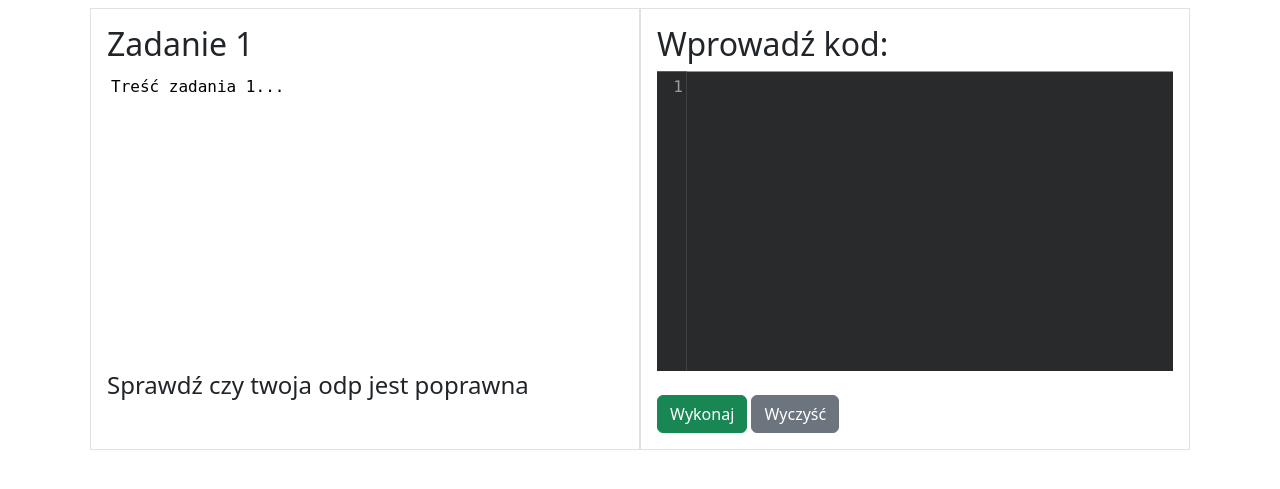
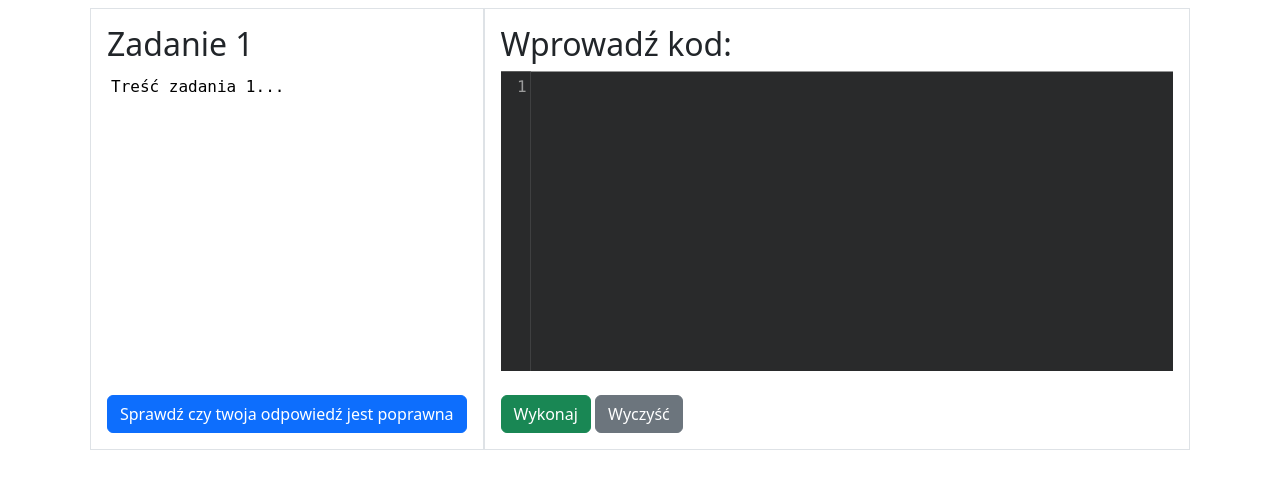
Before and after one commit to Pawi1/pythongame, a Django app: page / in a window 1280 px wide. Shown: the top 489 px of the page. Run offline with Django 3.2, Linux system fonts and the light colour scheme; some libraries are stand-ins or nearby versions.

Commit message:
Usprawnienie szablonu

```diff
--- a/gra/templates/execute_command.html
+++ b/gra/templates/execute_command.html
@@ -13,13 +13,16 @@
 </head>
 <body>
 <div class="container">
-    <div class="d-flex gy-2 m-2">
+    <div class="d-flex gy-2 m-2 flex-column flex-md-row">
         <div class="border p-3 flex-grow-1">
             <h2>{{ title }}</h2>
             <textarea id="content">{{ content }}</textarea>
-            <h4>Sprawdź czy twoja odp jest poprawna</h4>
+            <br>
+            <form method="post" action="{% url 'execute_command' %}">
+                <input type="submit" class="btn btn-primary" value="Sprawdź czy twoja odpowiedź jest poprawna" name="Sprawdz">
+            </form>
         </div>
-        <div class="d-flex flex-column w-50">
+        <div class="d-flex flex-column w-100">
             <div class="border p-3 flex-grow-1">
                 <h2>Wprowadź kod:</h2>
                 <form method="post" action="{% url 'execute_command' %}">
```
